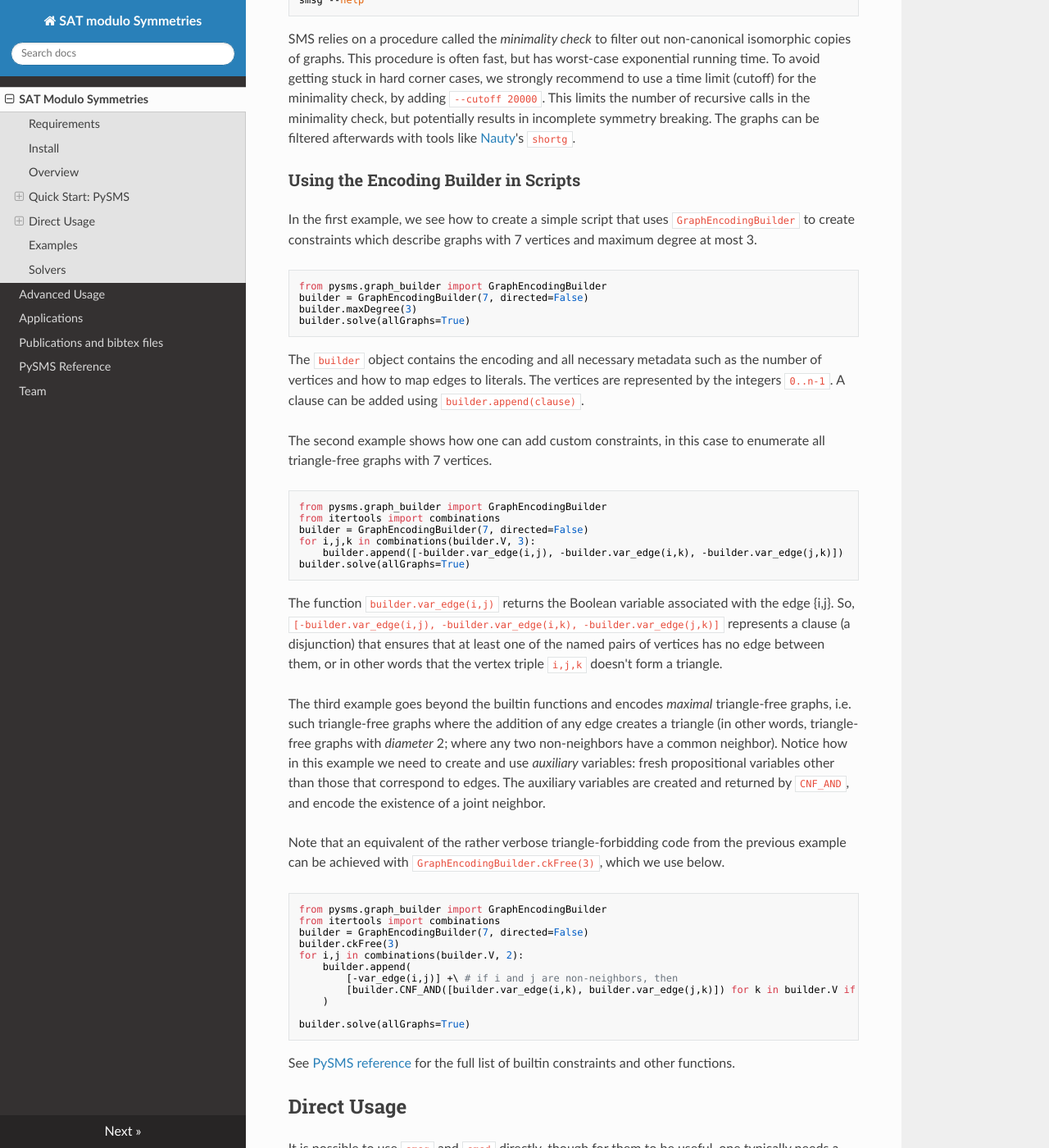
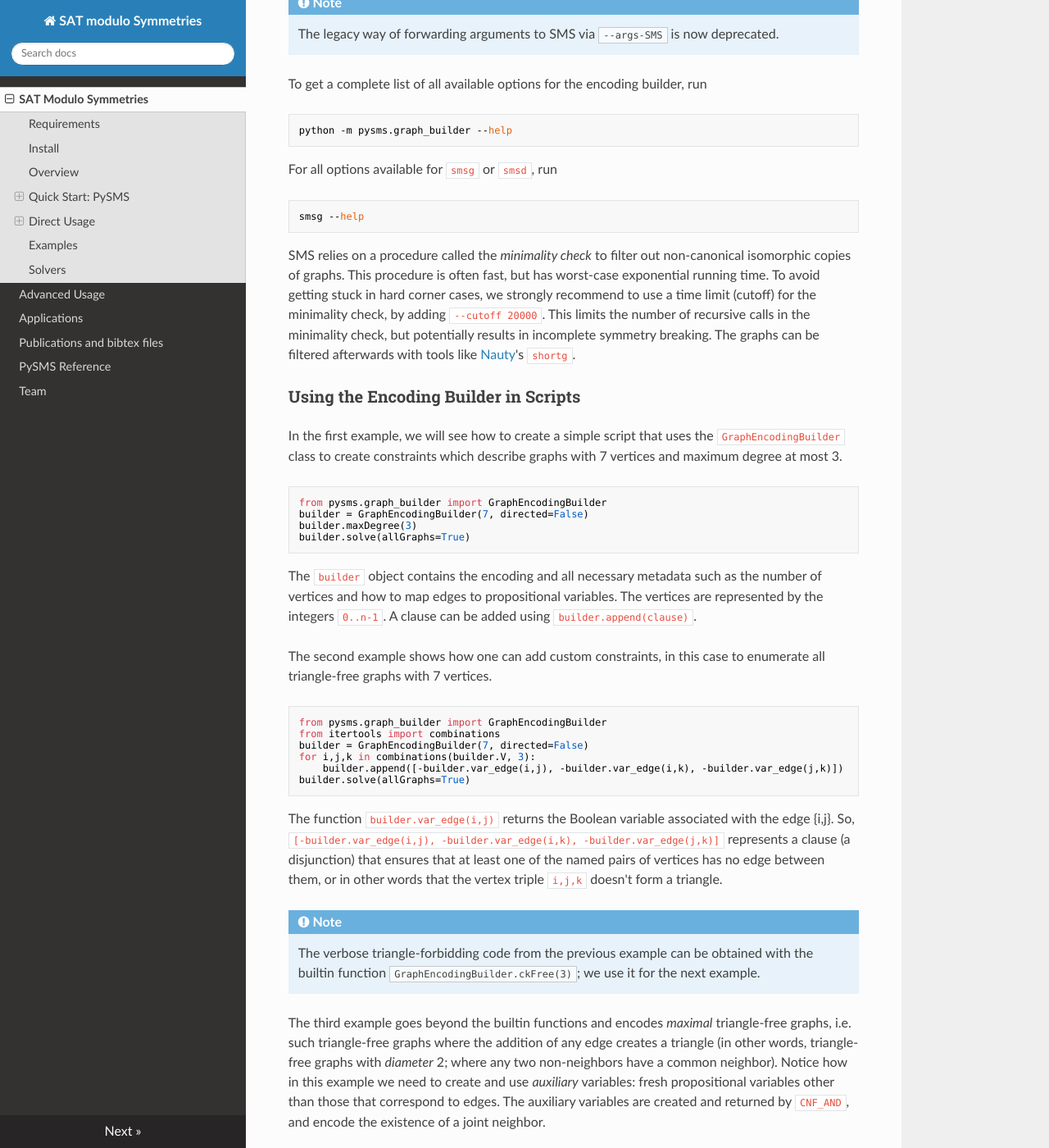
Before and after one commit to markirch/sat-modulo-symmetries, an MkDocs documentation site: the page built from docs/index.md, in a window 1280 px wide and 1400 px high, scrolled down 3424 px. Shown: the whole window at 82% size. Built offline with MkDocs 1.6.1, drawn with Linux system fonts in a browser that asks for light colours; nearby versions of some CDN libraries; some of the changed text lies outside the part shown.

Commit message:
update docs, removed obsolete instructions about cadical, fixed mkdocs.yml, added notes

````diff
--- a/docs/index.md
+++ b/docs/index.md
@@ -35,13 +35,7 @@
 cd sat-modulo-symmetries
 ```
 
-build CaDiCaL with
-```
-cd cadical
-./configure && make
-```
-as per its build instructions.
-Then, build SMS with:
+and build SMS with:
 
 ```bash
 chmod +x build-and-install.sh
@@ -50,7 +44,12 @@
 
 `build-and-install.sh` uses CMake, the built binaries are found in `build/src/`.
 The executables, static libraries, and required headers are automatically installed to the default location (something like `/usr/local/`, which probably requires root privileges, for which `build-and-install.sh` will ask).
-Use `build-and-install.sh -l` instead if you don't have administrative priveleges and need to install locally (see `-h` for more options).
+
+!!! note
+	Use `build-and-install.sh -l` instead if you don't have administrative priveleges and need to install locally (see `-h` for more options).
+
+!!! warning
+	An earlier version of this manual recommended to first build CaDiCaL. This step is now included in `build-and-install.sh` and **should not** be performed separately. If you build CaDiCaL separately, you need to make sure it is configured with `-fPIC`.
 
 `smsg` generates undirected graphs, `smsd` is for directed graphs.
 Likewise use `libsms.a` to generate undirected graphs, and `libsmsdir.a` for directed ones.
@@ -80,7 +79,10 @@
 
 ## Quick Start: PySMS
 
-If you followed the installation process, the package `pysms` is installed and available for import (the installed importable module is `pysms`, but the pip package is called `sms-graph-builder`, and it can be removed with `pip uninstall sms-graph-builder` as usual).
+If you followed the installation process, the package `pysms` is installed and available for import.
+
+!!! note
+	The installed importable module is `pysms`, but the pip package is called `sms-graph-builder`, and it can be removed with `pip uninstall sms-graph-builder` as usual.
 
 The main functionality is located in the `pysms.graph_builder` module, which can be imported for use in scripts (next section), or called directly from the command line, which is the easiest way to start using PySMS.
 
@@ -112,7 +114,9 @@
 - `--delta-low` : a lower bound on the minimum degree.
 
 Any unrecognized arguments will be forwarded to `smsg`/`smsd` when in solving mode (and ignored with `--no-solve`), so any options that can be set for SMS can also be used through PySMS.
-The legacy option to forward arguments to SMS via `--args-SMS` is now deprecated (but still available).
+
+!!! note
+	The legacy way of forwarding arguments to SMS via `--args-SMS` is now deprecated.
 
 To get a complete list of all available options for the encoding builder, run
 
@@ -135,7 +139,7 @@
 
 ### Using the Encoding Builder in Scripts
 
-In the first example, we see how to create a simple script that uses `GraphEncodingBuilder` to create constraints which describe graphs with 7 vertices and maximum degree at most 3.
+In the first example, we will see how to create a simple script that uses the `GraphEncodingBuilder` class to create constraints which describe graphs with 7 vertices and maximum degree at most 3.
 
 ```python
 from pysms.graph_builder import GraphEncodingBuilder
@@ -144,7 +148,7 @@
 builder.solve(allGraphs=True)
 ```
 
-The `builder` object contains the encoding and all necessary metadata such as the number of vertices and how to map edges to literals.
+The `builder` object contains the encoding and all necessary metadata such as the number of vertices and how to map edges to propositional variables.
 The vertices are represented by the integers `0..n-1`.
 A clause can be added using `builder.append(clause)`.
 
@@ -162,11 +166,12 @@
 The function `builder.var_edge(i,j)` returns the Boolean variable associated with the edge {i,j}.
 So, `[-builder.var_edge(i,j), -builder.var_edge(i,k), -builder.var_edge(j,k)]` represents a clause (a disjunction) that ensures that at least one of the named pairs of vertices has no edge between them, or in other words that the vertex triple `i,j,k` doesn't form a triangle.
 
+!!! note
+	The verbose triangle-forbidding code from the previous example can be obtained with the builtin function `GraphEncodingBuilder.ckFree(3)`; we use it for the next example.
+
 The third example goes beyond the builtin functions and encodes _maximal_ triangle-free graphs, i.e. such triangle-free graphs where the addition of any edge creates a triangle (in other words, triangle-free graphs with _diameter_ 2; where any two non-neighbors have a common neighbor).
 Notice how in this example we need to create and use _auxiliary_ variables: fresh propositional variables other than those that correspond to edges.
 The auxiliary variables are created and returned by `CNF_AND`, and encode the existence of a joint neighbor.
-
-Note that an equivalent of the rather verbose triangle-forbidding code from the previous example can be achieved with `GraphEncodingBuilder.ckFree(3)`, which we use below.
 
 ```python
 from pysms.graph_builder import GraphEncodingBuilder
--- a/mkdocs.yml
+++ b/mkdocs.yml
@@ -11,11 +11,7 @@
           options:
             docstring_style: sphinx
 markdown_extensions:
-  - markdown_include.include:
-      base_path: .
   - admonition
-
-markdown_extensions:
   - pymdownx.arithmatex:
       generic: true
 
````
